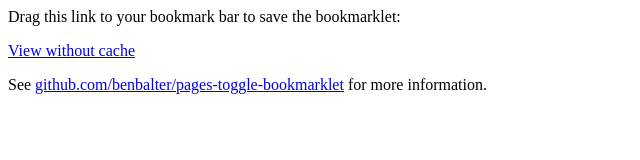
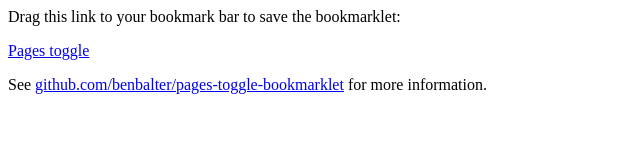
Before and after one commit to benbalter/pages-toggle-bookmarklet, a website: page index.html in a window 1280 px wide. Shown: the full height of the page, 0-640 px from the left. Drawn offline with Linux system fonts and the light colour scheme.

Commit message:
update link text

```diff
--- a/index.html
+++ b/index.html
@@ -1,7 +1,7 @@
 <html>
   <body>
     <p>Drag this link to your bookmark bar to save the bookmarklet:</p>
-    <p><a href='javascript:(function(){var a,b,c,d,e;a=window.location,"github.com"===window.location.hostname?(c=window.location.pathname.split("/"),b=c[1],d=c[2],e="http://"+b+".github.io",d.match(/#{owner}.github.(io|com)/)?window.location=e:window.location=e+"/"+d):window.location.hostname.match(/[a-z0-9-]+\.github.(io|com)$/i)&&(b=window.location.hostname.split(".")[0],d="/"===window.location.pathname?b+".github.io":window.location.pathname.split("/")[1],window.location="https://github.com/"+b+"/"+d)}).call(this);'>View without cache</a></p>
+    <p><a href='javascript:(function(){var a,b,c,d,e;a=window.location,"github.com"===window.location.hostname?(c=window.location.pathname.split("/"),b=c[1],d=c[2],e="http://"+b+".github.io",d.match(/#{owner}.github.(io|com)/)?window.location=e:window.location=e+"/"+d):window.location.hostname.match(/[a-z0-9-]+\.github.(io|com)$/i)&&(b=window.location.hostname.split(".")[0],d="/"===window.location.pathname?b+".github.io":window.location.pathname.split("/")[1],window.location="https://github.com/"+b+"/"+d)}).call(this);'>Pages toggle</a></p>
     <p>See <a href="https://github.com/benbalter/pages-toggle-bookmarklet">github.com/benbalter/pages-toggle-bookmarklet</a> for more information.</p>
   </body>
 </html>
```
Also changed, not shown: src/index.html (+1 -1 lines).
